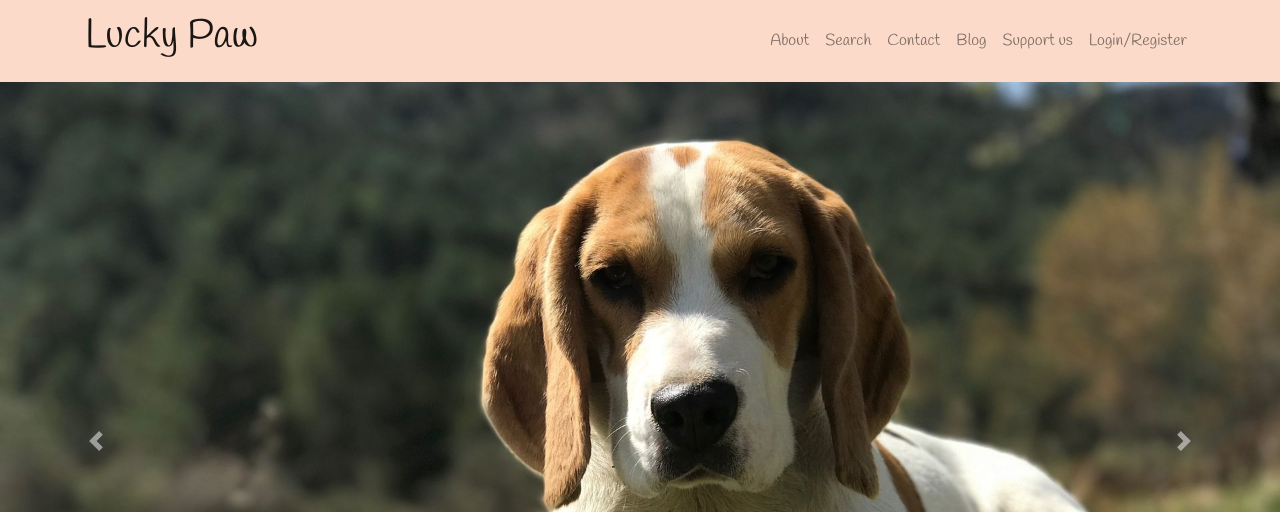
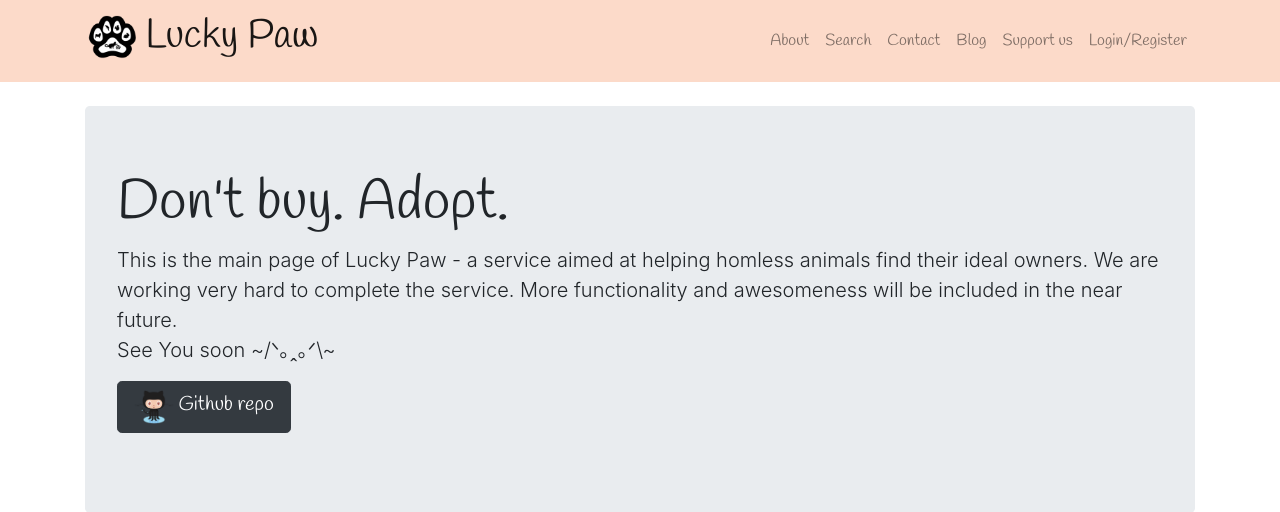
Before and after one commit to souserge/luckypaw, a Django app: page /main/ in a window 1280 px wide. Shown: the top 512 px of the page. Run offline with Django 3.2, Linux system fonts and the light colour scheme; some libraries are stand-ins or nearby versions.

Commit message:
Add logo; change order on main

```diff
--- a/app/templates/app/base.html
+++ b/app/templates/app/base.html
@@ -29,7 +29,10 @@
   <header>
     <nav id="mainNav" class="navbar navbar-expand-lg navbar-light">
       <div class="container">
-        <a class="navbar-brand" href="{% url "index" %}"><h1>Lucky Paw</h1></a>
+        <a class="navbar-brand" href="{% url "index" %}">
+          <img style="width: auto; height: 48px;" class="d-inline-block align-top" src="{% static 'images/logo.png' %}">
+          <h1 class="d-inline-block align-top"> Lucky Paw</h1>
+        </a>
         <button class="navbar-toggler navbar-toggler-right" type="button" data-toggle="collapse" data-target="#navbarResponsive" aria-controls="navbarResponsive" aria-expanded="false" aria-label="Toggle navigation">
           <span class="navbar-toggler-icon"></span>
         </button>
```
Also changed, not shown: app/templates/app/index.html (+19 -23 lines), app/static/images/logo.png (added), 1 other file.
